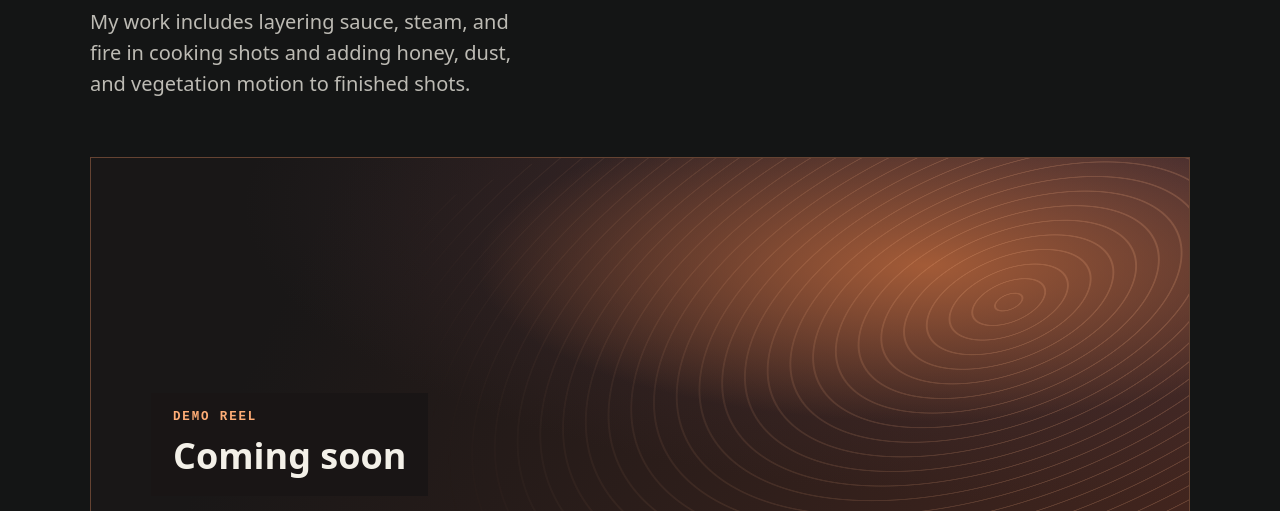
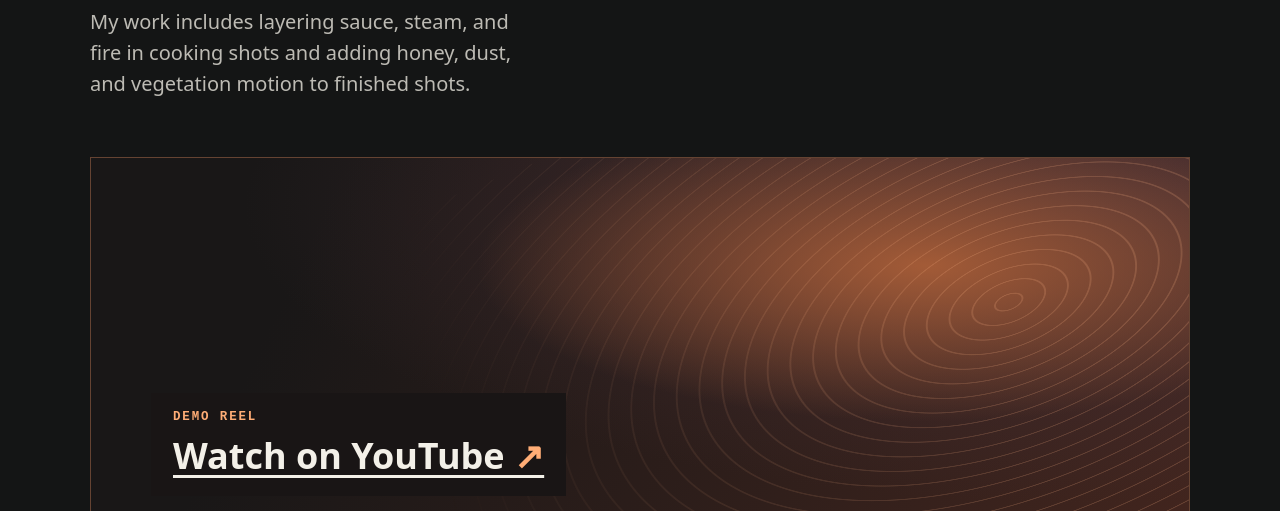
Before and after one commit to Rodrivabe/benjamin-rodriguez, a plain HTML site: page index.html in a window 1280 px wide. Shown: the part 441-952 px from the top of the page. Drawn offline with Linux system fonts and the light colour scheme.

Commit message:
Link the published FX demo reel

```diff
--- a/index.html
+++ b/index.html
@@ -27,7 +27,7 @@
     <section class="reel" id="reel" aria-labelledby="reel-title">
       <div class="reel-content">
         <h2 class="label" id="reel-title">Demo reel</h2>
-        <p>Coming soon</p>
+        <a class="reel-link" href="https://youtu.be/MaDQaI-jjWo">Watch on YouTube <span aria-hidden="true">↗</span></a>
       </div>
     </section>
     <section class="work" id="work" aria-labelledby="work-title">
--- a/style.css
+++ b/style.css
@@ -77,7 +77,14 @@ h1 {
 }
 .reel-content { width: fit-content; background: #191515; padding: 16px 22px; }
 .reel-content .label { margin-bottom: 5px; }
-.reel-content p { margin: 0; font-size: clamp(1.5rem, 4vw, 2.25rem); font-weight: 650; }
+.reel-link {
+  display: inline-block;
+  color: var(--paper);
+  font-size: clamp(1.25rem, 4vw, 2.25rem);
+  font-weight: 650;
+  text-underline-offset: 0.18em;
+}
+.reel-link span { color: var(--accent); }
 .work { margin-block: clamp(54px, 8vw, 95px); }
 .work h2, .contact h2 { margin: 0; letter-spacing: -0.035em; font-size: clamp(1.6rem, 4vw, 2.65rem); }
 .work h2 { margin-bottom: 22px; }
```
